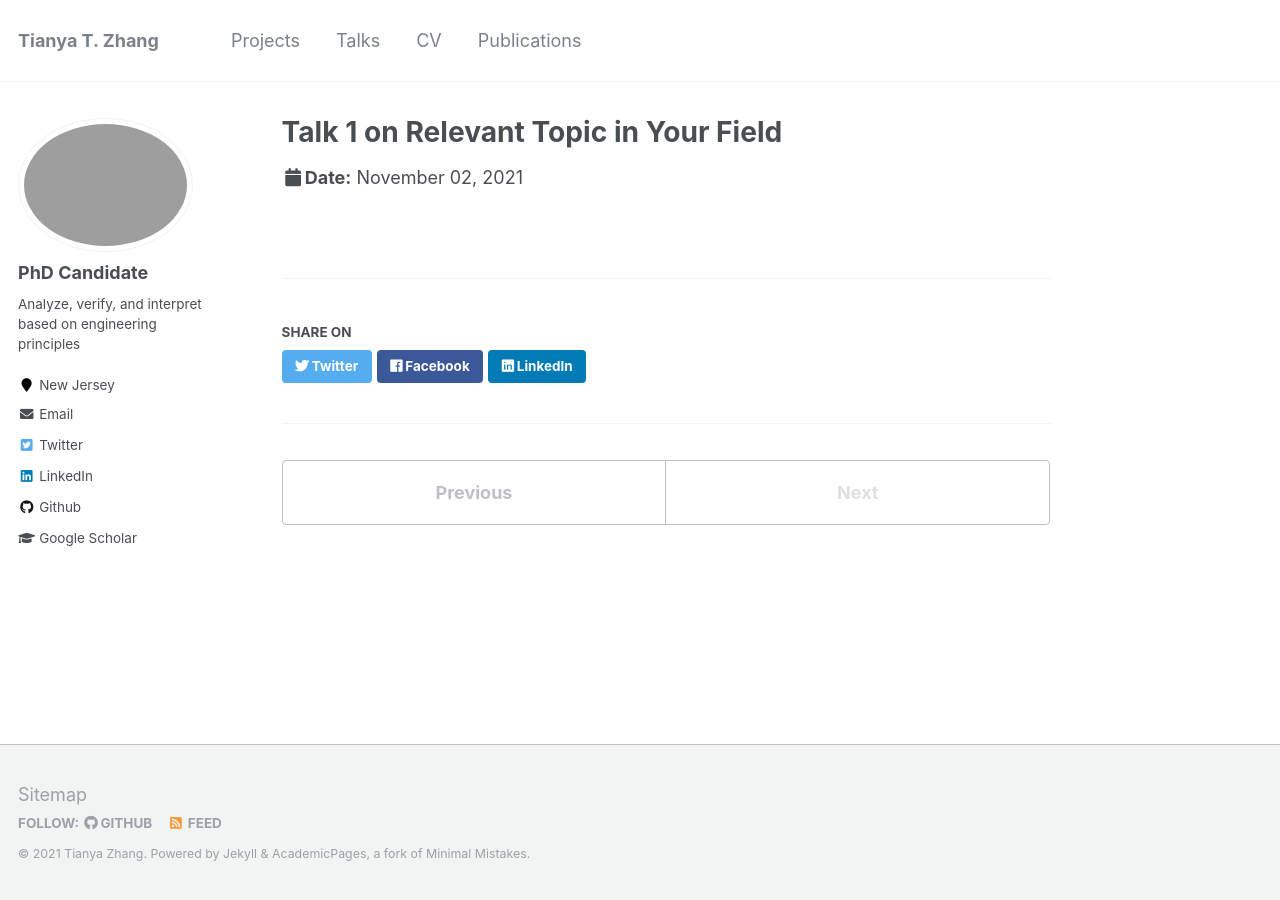
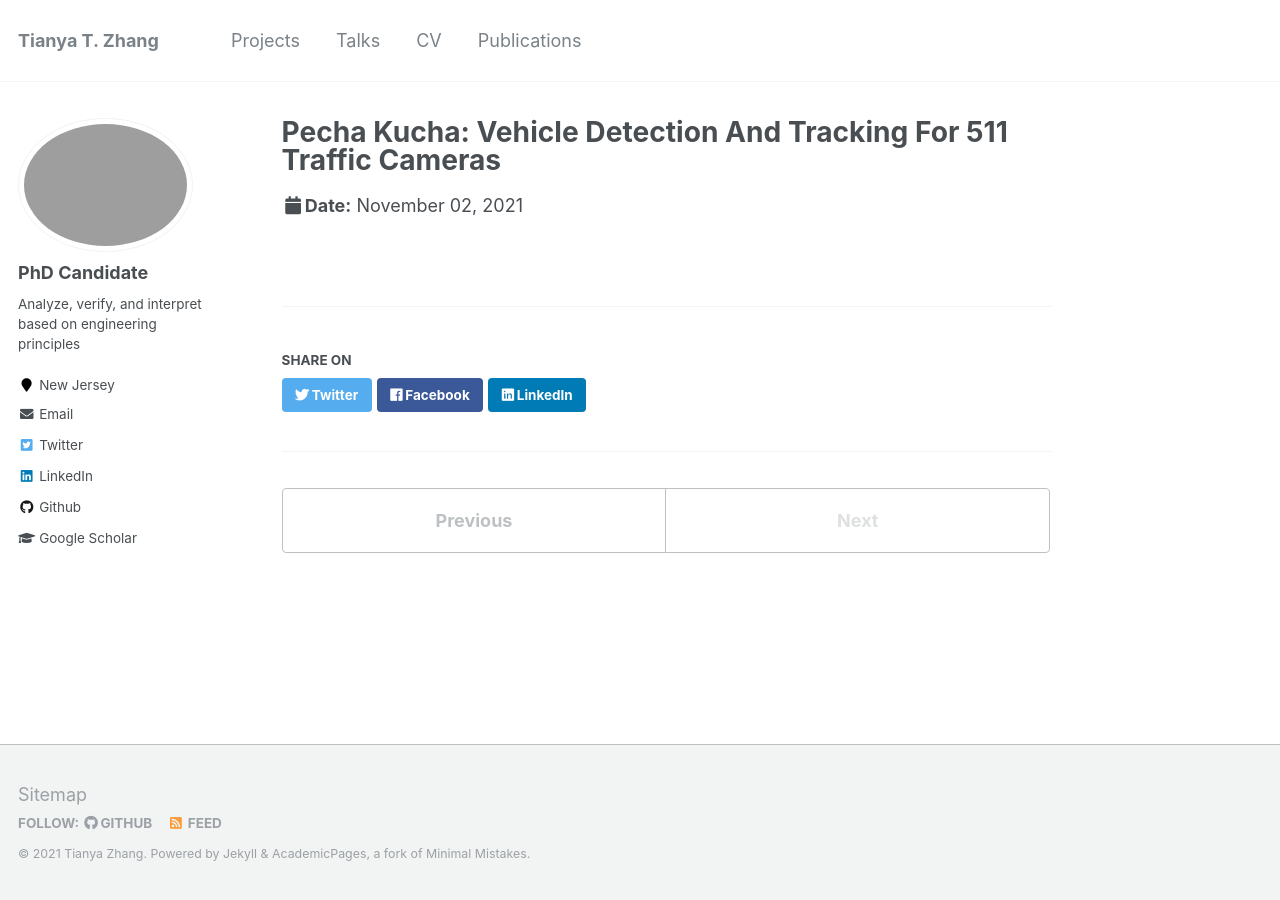
Before and after one commit to TeRyZh/Website, a Jekyll site: the page built from _talks/2012-03-01-talk-1.md, in a window 1280 px wide. Built offline with Jekyll 4.4.1, drawn with Linux system fonts in a browser that asks for light colours.

Commit message:
Update 2012-03-01-talk-1.md

```diff
--- a/_talks/2012-03-01-talk-1.md
+++ b/_talks/2012-03-01-talk-1.md
@@ -1,5 +1,5 @@
 ---
-title: "Talk 1 on Relevant Topic in Your Field"
+title: "Pecha Kucha: Vehicle Detection And Tracking For 511 Traffic Cameras"
 collection: talks
 type: "Talk"
 permalink: /talks/2012-03-01-talk-1
```
